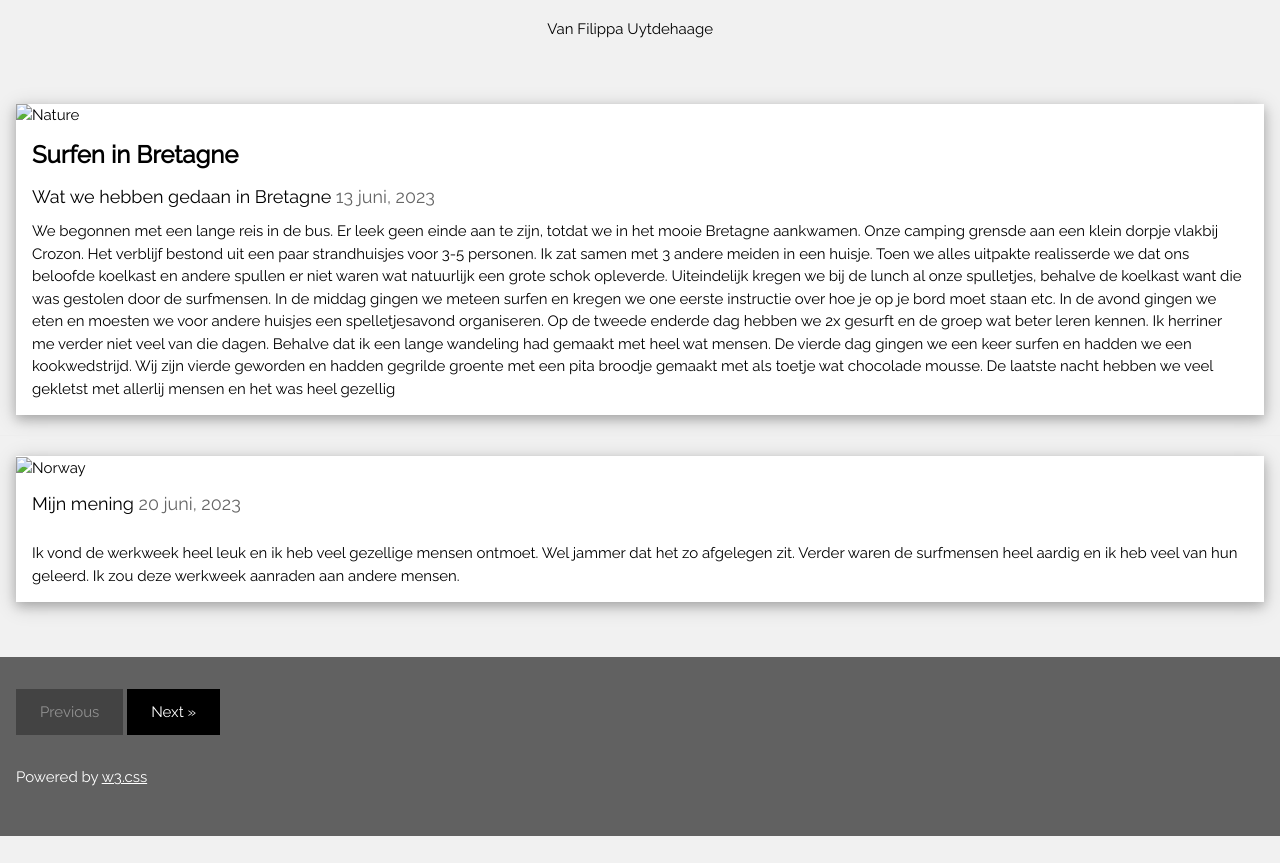
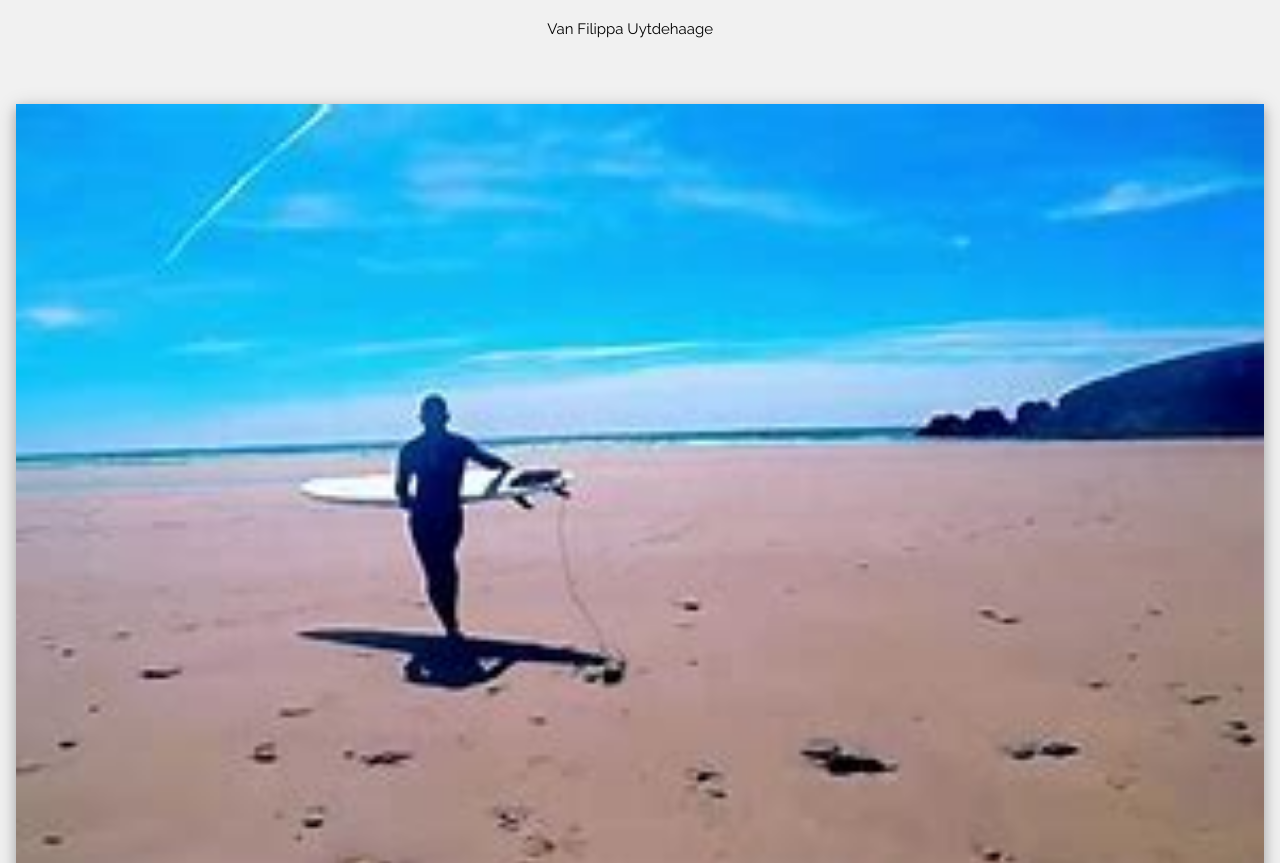
Before and after one commit to fuysjj/werkweek, a plain HTML site: page index.html in a window 1280 px wide. Shown: the part 93-956 px from the top of the page. Before the commit the page ends 929 px from the top, so only its background shows below. Drawn offline with nearby package versions, Linux system fonts and the light colour scheme.

Commit message:
Update index.html

```diff
--- a/index.html
+++ b/index.html
@@ -29,7 +29,7 @@ and is wrapped around the whole page content, except for the footer in this exam
 <div class="w3-col l8 s12">
   <!-- Blog entry -->
   <div class="w3-card-4 w3-margin w3-white">
-    <img src="/w3images/surf crozon.jfif" alt="Nature" style="width:100%">
+    <img src="surf crozon.jfif" alt="Nature" style="width:100%">
     <div class="w3-container">
       <h3><b> Surfen in Bretagne </b></h3>
       <h5> Wat we hebben gedaan in Bretagne <span class="w3-opacity">13 juni, 2023</span></h5>
@@ -50,7 +50,7 @@ and is wrapped around the whole page content, except for the footer in this exam
 
   <!-- Blog entry -->
   <div class="w3-card-4 w3-margin w3-white">
-  <img src="/w3images/crozon strand.jfif" alt="Norway" style="width:100%">
+  <img src="crozon strand.jfif" alt="Norway" style="width:100%">
     <div class="w3-container">
 
       <h5> Mijn mening <span class="w3-opacity"> 20 juni, 2023</span></h5>
@@ -75,12 +75,7 @@ and is wrapped around the whole page content, except for the footer in this exam
 <!-- END w3-content -->
 </div>
 
-<!-- Footer -->
-<footer class="w3-container w3-dark-grey w3-padding-32 w3-margin-top">
-  <button class="w3-button w3-black w3-disabled w3-padding-large w3-margin-bottom">Previous</button>
-  <button class="w3-button w3-black w3-padding-large w3-margin-bottom">Next »</button>
-  <p>Powered by <a href="https://www.w3schools.com/w3css/default.asp" target="_blank">w3.css</a></p>
-</footer>
+
 
 </body>
 </html>
```
